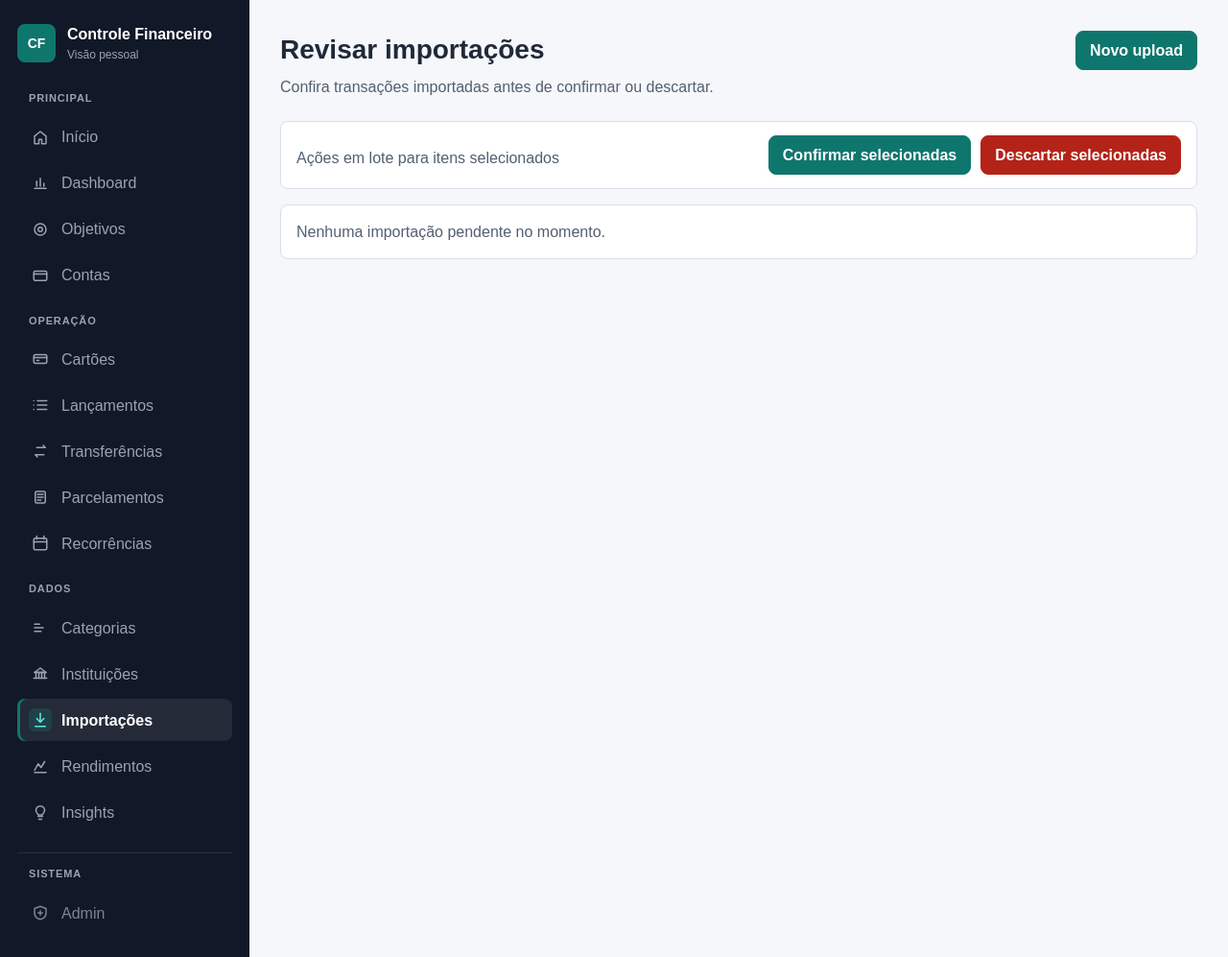
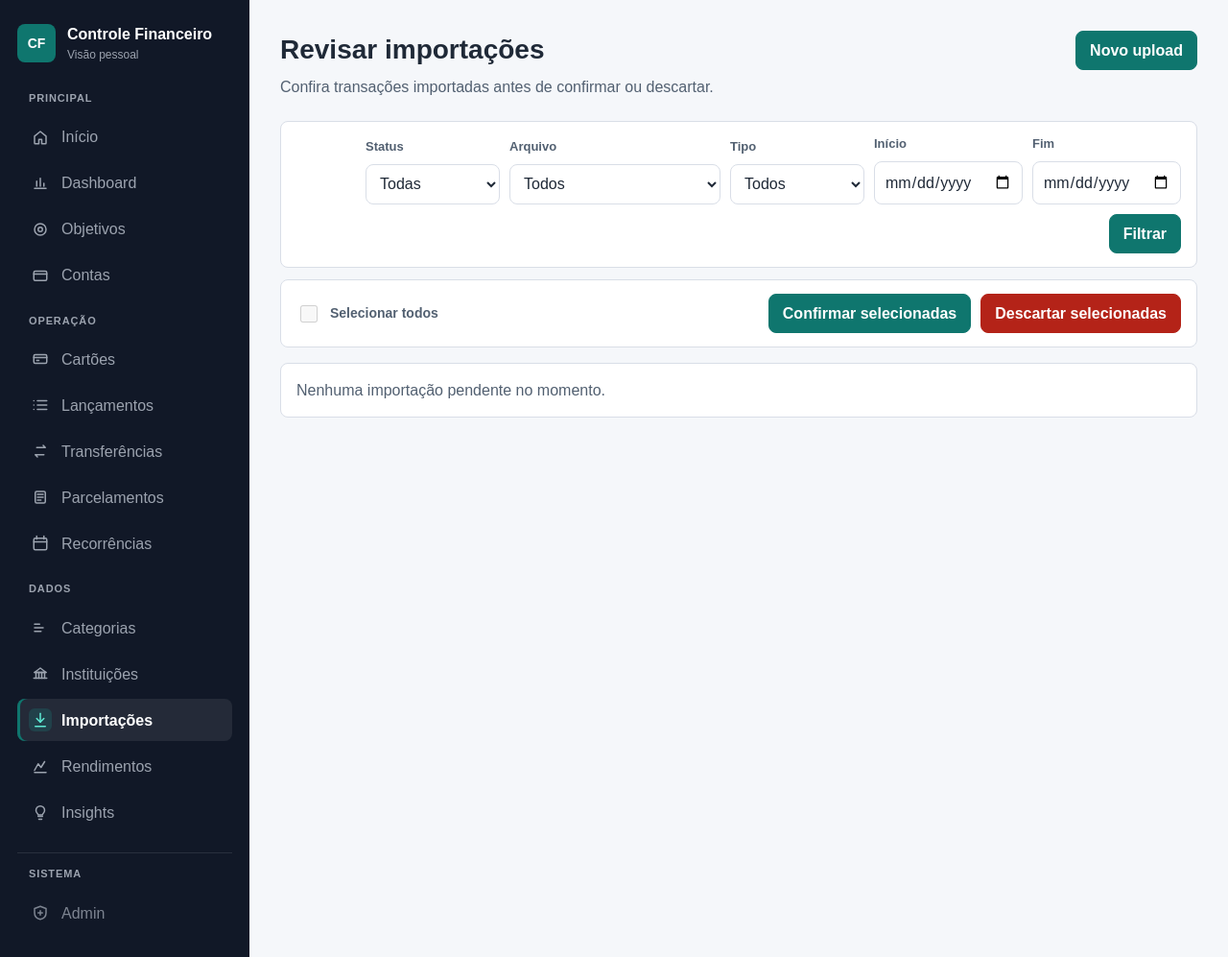
Before and after one commit to Lucassribeiro9/controle-financeiro, a Django app: page /imports/review/page/ in a window 1280 px wide. Shown: the whole page at 96% size. Run offline with Django 5.2, Linux system fonts and the light colour scheme; data that the repository does not hold is empty.

Commit message:
feat(imports): melhora fluxo de revisao de importacoes (#75)
* feat(imports): melhora fluxo de revisao de importacoes

* feat(imports): ajusta filtro padrao e selecao em lote

```diff
--- a/imports/templates/imports/review.html
+++ b/imports/templates/imports/review.html
@@ -12,9 +12,57 @@
         <a class="button" href="{% url 'imports:upload-page' %}">Novo upload</a>
     </header>
 
+    <form class="filter-bar import-filter-bar" method="get" action="{% url 'imports:review-page' %}">
+        <label class="form-field">
+            <span>Status</span>
+            <select name="status">
+                <option value="">Todas</option>
+                {% for value, label in filter_options.statuses %}
+                    <option value="{{ value }}" {% if active_filters.status == value %}selected{% endif %}>{{ label }}</option>
+                {% endfor %}
+            </select>
+        </label>
+
+        <label class="form-field">
+            <span>Arquivo</span>
+            <select name="source_file_name">
+                <option value="">Todos</option>
+                {% for source_file_name in filter_options.source_files %}
+                    <option value="{{ source_file_name }}" {% if active_filters.source_file_name == source_file_name %}selected{% endif %}>{{ source_file_name }}</option>
+                {% endfor %}
+            </select>
+        </label>
+
+        <label class="form-field">
+            <span>Tipo</span>
+            <select name="source_type">
+                <option value="">Todos</option>
+                {% for value, label in filter_options.source_types %}
+                    <option value="{{ value }}" {% if active_filters.source_type == value %}selected{% endif %}>{{ label }}</option>
+                {% endfor %}
+            </select>
+        </label>
+
+        <label class="form-field">
+            <span>Início</span>
+            <input name="start_date" type="date" value="{{ active_filters.start_date }}">
+        </label>
+
+        <label class="form-field">
+            <span>Fim</span>
+            <input name="end_date" type="date" value="{{ active_filters.end_date }}">
+        </label>
+
+        <button class="button" type="submit">Filtrar</button>
+    </form>
+
     <form id="bulk-imports-form" class="bulk-action-bar" method="post" action="{% url 'imports:bulk-review' %}">
         {% csrf_token %}
-        <span class="muted">Ações em lote para itens selecionados</span>
+        <input type="hidden" name="review_query" value="{{ review_query_string }}">
+        <label class="checkbox-row bulk-select-row">
+            <input type="checkbox" data-bulk-toggle="selected_imports">
+            <span>Selecionar todos</span>
+        </label>
         <div class="action-row">
             <button class="button" type="submit" name="bulk_action" value="confirm">Confirmar selecionadas</button>
             <button class="button button-danger" type="submit" name="bulk_action" value="discard">Descartar selecionadas</button>
@@ -38,25 +86,41 @@
                         <span class="{{ imported_transaction.status|status_badge_class }}">{{ imported_transaction.get_status_display }}</span>
                     </div>
 
-                    <dl class="detail-list">
+                    <dl class="detail-list import-summary-list">
                         <div>
-                            <dt>Data original</dt>
+                            <dt>Data</dt>
                             <dd>{{ imported_transaction.date|date_br }}</dd>
                         </div>
                         <div>
-                            <dt>Valor original</dt>
+                            <dt>Valor</dt>
                             <dd>{{ imported_transaction.amount|brl }}</dd>
+                        </div>
+                        <div>
+                            <dt>Tipo</dt>
+                            <dd>{{ imported_transaction.get_source_type_display }}</dd>
                         </div>
                         <div>
                             <dt>Arquivo</dt>
                             <dd>{{ imported_transaction.source_file_name }}</dd>
                         </div>
+                        <div>
+                            <dt>Conta</dt>
+                            <dd>{{ imported_transaction.suggested_account|default:"Não sugerida" }}</dd>
+                        </div>
+                        <div>
+                            <dt>Categoria</dt>
+                            <dd>{{ imported_transaction.suggested_category|default:"Sem categoria" }}</dd>
+                        </div>
                     </dl>
                 </div>
+
+                <details class="import-edit-details">
+                    <summary>Editar e confirmar</summary>
 
                     <form class="form-grid import-edit-form" method="post" action="{% url 'imports:confirm' imported_transaction.id %}">
                         {% csrf_token %}
                         <input type="hidden" name="next" value="{{ review_next_value }}">
+                        <input type="hidden" name="review_query" value="{{ review_query_string }}">
 
                         <label class="form-field">
                             <span>Descrição</span>
@@ -104,13 +168,15 @@
                         </label>
 
                         <div class="action-row">
-                        <button class="button" type="submit">Confirmar</button>
+                            <button class="button" type="submit">Confirmar importação</button>
                         </div>
                     </form>
+                </details>
 
                 <form method="post" action="{% url 'imports:discard' imported_transaction.id %}">
                     {% csrf_token %}
                     <input type="hidden" name="next" value="{{ review_next_value }}">
+                    <input type="hidden" name="review_query" value="{{ review_query_string }}">
                     <button class="button button-danger" type="submit">Descartar</button>
                 </form>
             </article>
--- a/imports/views.py
+++ b/imports/views.py
@@ -14,6 +14,7 @@ from transactions.models import Transaction
 from .importers import get_importer_for_source_type
 from .models import ImportedTransaction
 from .selectors import get_imported_transactions_for_review
+from .selectors import get_import_review_filter_options
 from .services import (
     confirm_imported_transaction,
     discard_imported_transaction,
@@ -22,6 +23,22 @@ from .services import (
 
 
 REVIEW_NEXT_VALUE = "review-page"
+
+
+def _review_filters_from_request(request: HttpRequest) -> dict:
+    """Extrai filtros da revisao sem incluir valores vazios."""
+
+    return {
+        key: value
+        for key, value in {
+            "status": request.GET.get("status"),
+            "source_file_name": request.GET.get("source_file_name"),
+            "source_type": request.GET.get("source_type"),
+            "start_date": request.GET.get("start_date"),
+            "end_date": request.GET.get("end_date"),
+        }.items()
+        if value
+    }
 
 
 def _serialize_imported_transaction(imported_transaction: ImportedTransaction) -> dict:
@@ -78,6 +95,16 @@ def _should_redirect_to_review(request: HttpRequest) -> bool:
     return request.POST.get("next") == REVIEW_NEXT_VALUE
 
 
+def _redirect_to_review(request: HttpRequest):
+    """Redireciona para a tela mantendo filtros quando vierem no form."""
+
+    query_string = request.POST.get("review_query", "")
+    redirect_url = redirect("imports:review-page")
+    if query_string:
+        redirect_url["Location"] = f"{redirect_url['Location']}?{query_string}"
+    return redirect_url
+
+
 def _parse_decimal(value):
     """Converte valor monetario informado no formulario."""
 
@@ -129,18 +156,9 @@ def upload_import(request: HttpRequest) -> JsonResponse:
 def review_imports(request: HttpRequest) -> JsonResponse:
     """Lista transacoes importadas para revisao."""
 
-    status = request.GET.get("status")
-    queryset = ImportedTransaction.objects.all()
-
-    if status:
-        queryset = queryset.filter(status=status)
-    else:
-        queryset = queryset.filter(
-            status__in=[
-                ImportedTransaction.Status.PENDING,
-                ImportedTransaction.Status.DUPLICATE,
-            ]
-        )
+    queryset = get_imported_transactions_for_review(
+        **_review_filters_from_request(request)
+    )
 
     results = [_serialize_imported_transaction(item) for item in queryset]
     return JsonResponse({"count": len(results), "results": results})
@@ -159,7 +177,7 @@ def confirm_import(request: HttpRequest, imported_transaction_id: int) -> JsonRe
     if not account_id:
         if _should_redirect_to_review(request):
             messages.error(request, "Informe uma conta para confirmar.")
-            return redirect("imports:review-page")
+            return _redirect_to_review(request)
         return JsonResponse({"error": "Informe account_id para confirmar."}, status=400)
 
     account = get_object_or_404(FinancialAccount, pk=account_id)
@@ -178,7 +196,7 @@ def confirm_import(request: HttpRequest, imported_transaction_id: int) -> JsonRe
     except ValueError as exc:
         if _should_redirect_to_review(request):
             messages.error(request, str(exc))
-            return redirect("imports:review-page")
+            return _redirect_to_review(request)
         return JsonResponse({"error": str(exc)}, status=400)
 
     try:
@@ -194,12 +212,12 @@ def confirm_import(request: HttpRequest, imported_transaction_id: int) -> JsonRe
     except ValueError as exc:
         if _should_redirect_to_review(request):
             messages.error(request, str(exc))
-            return redirect("imports:review-page")
+            return _redirect_to_review(request)
         return JsonResponse({"error": str(exc)}, status=400)
 
     if _should_redirect_to_review(request):
         messages.success(request, "Importação confirmada.")
-        return redirect("imports:review-page")
+        return _redirect_to_review(request)
 
     return JsonResponse(
         {
@@ -222,7 +240,7 @@ def discard_import(request: HttpRequest, imported_transaction_id: int) -> JsonRe
 
     if _should_redirect_to_review(request):
         messages.success(request, "Importação descartada.")
-        return redirect("imports:review-page")
+        return _redirect_to_review(request)
 
     return JsonResponse(
         {
@@ -265,13 +283,17 @@ def review_imports_page(request: HttpRequest):
     """Renderiza a pagina de revisao de transacoes importadas."""
 
     imported_transactions = get_imported_transactions_for_review(
-        status=request.GET.get("status")
+        **_review_filters_from_request(request)
     )
+    filter_options = get_import_review_filter_options()
     return render(
         request,
         "imports/review.html",
         {
             "imported_transactions": imported_transactions,
+            "filter_options": filter_options,
+            "active_filters": request.GET,
+            "review_query_string": request.GET.urlencode(),
             "accounts": FinancialAccount.objects.filter(is_active=True).order_by("name"),
             "categories": Category.objects.order_by("name"),
             "transaction_types": [
@@ -297,7 +319,7 @@ def bulk_review_imports(request: HttpRequest):
 
     if not selected_ids:
         messages.error(request, "Selecione ao menos uma importação.")
-        return redirect("imports:review-page")
+        return _redirect_to_review(request)
 
     queryset = ImportedTransaction.objects.filter(
         pk__in=selected_ids,
@@ -315,7 +337,7 @@ def bulk_review_imports(request: HttpRequest):
             discard_imported_transaction(imported_transaction=imported_transaction)
             processed += 1
         messages.success(request, f"{processed} importação(ões) descartada(s).")
-        return redirect("imports:review-page")
+        return _redirect_to_review(request)
 
     if action == "confirm":
         for imported_transaction in queryset:
@@ -342,7 +364,7 @@ def bulk_review_imports(request: HttpRequest):
                 request,
                 f"{skipped} importação(ões) precisam de conta e tipo antes de confirmar.",
             )
-        return redirect("imports:review-page")
+        return _redirect_to_review(request)
 
     messages.error(request, "Ação em lote inválida.")
-    return redirect("imports:review-page")
+    return _redirect_to_review(request)
--- a/static/css/app.css
+++ b/static/css/app.css
@@ -720,6 +720,26 @@ h2 {
     justify-content: space-between;
     margin-bottom: 16px;
     padding: 14px 16px;
+    position: sticky;
+    top: 12px;
+    z-index: 8;
+}
+
+.import-filter-bar {
+    background: var(--surface);
+    border: 1px solid var(--line);
+    border-radius: var(--radius);
+    justify-content: start;
+    margin-bottom: 12px;
+    padding: 14px 16px;
+}
+
+.import-filter-bar .form-field {
+    min-width: 140px;
+}
+
+.import-filter-bar .form-field:nth-child(2) {
+    min-width: 220px;
 }
 
 .checkbox-row {
@@ -741,12 +761,36 @@ h2 {
     font-weight: 700;
 }
 
+.bulk-select-row span {
+    color: var(--muted);
+    font-size: 14px;
+}
+
 .import-edit-form {
     grid-template-columns: repeat(3, minmax(0, 1fr));
 }
 
 .import-edit-form .action-row {
     align-items: end;
+}
+
+.import-summary-list {
+    grid-template-columns: repeat(6, minmax(0, 1fr));
+}
+
+.import-edit-details {
+    border-top: 1px solid var(--line);
+    padding-top: 12px;
+}
+
+.import-edit-details summary {
+    color: var(--accent);
+    cursor: pointer;
+    font-weight: 700;
+}
+
+.import-edit-details[open] summary {
+    margin-bottom: 14px;
 }
 
 .insight-card p {
--- a/static/js/app.js
+++ b/static/js/app.js
@@ -91,8 +91,41 @@
         });
     }
 
+    function setupBulkToggles() {
+        document.querySelectorAll("[data-bulk-toggle]").forEach((toggle) => {
+            const fieldName = toggle.dataset.bulkToggle;
+            const checkboxes = Array.from(
+                document.querySelectorAll(`input[type="checkbox"][name="${fieldName}"]`)
+            );
+
+            if (!checkboxes.length) {
+                toggle.disabled = true;
+                return;
+            }
+
+            const syncToggle = function () {
+                const checkedCount = checkboxes.filter((checkbox) => checkbox.checked).length;
+                toggle.checked = checkedCount === checkboxes.length;
+                toggle.indeterminate = checkedCount > 0 && checkedCount < checkboxes.length;
+            };
+
+            toggle.addEventListener("change", () => {
+                checkboxes.forEach((checkbox) => {
+                    checkbox.checked = toggle.checked;
+                });
+                syncToggle();
+            });
+
+            checkboxes.forEach((checkbox) => {
+                checkbox.addEventListener("change", syncToggle);
+            });
+            syncToggle();
+        });
+    }
+
     document.addEventListener("DOMContentLoaded", () => {
         setupConditionalForms();
         setupMasks();
+        setupBulkToggles();
     });
 }());
```
Also changed, not shown: imports/selectors.py (+47 -8 lines), imports/tests/test_selectors.py (+46 -4 lines), imports/tests/test_views.py (+51 -4 lines). Lines whose indentation alone changed are shown as unchanged.
